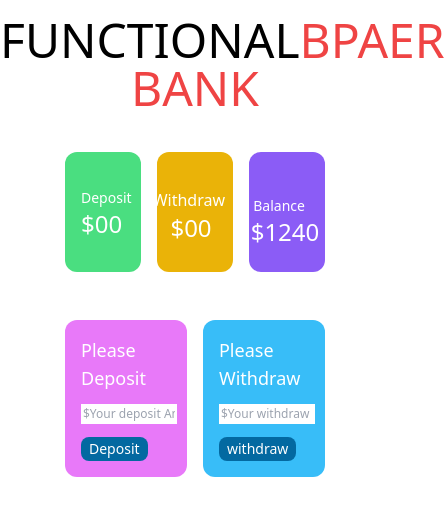
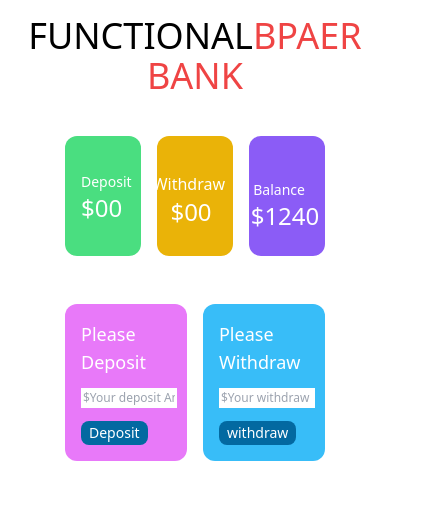
Before and after one commit to jahin1111/baper-bank-project, a plain HTML site: page index.html in a window 390 px wide. Shown: the whole page, 445 px wide, since content can reach past the window. Drawn offline with nearby package versions, Linux system fonts and the light colour scheme.

Commit message:
first commit

```diff
--- a/index.html
+++ b/index.html
@@ -7,7 +7,7 @@
     <script src="https://cdn.tailwindcss.com"></script>
 </head>
 <body>
-    <h1 class=" text-5xl text-center mt-4 uppercase ">Functional<span class="text-red-500 font-medium">Bpaer BAnk</span></h1>
+    <h1 class="text-4xl lg:text-5xl text-center mt-4 uppercase ">Functional<span class="text-red-500 font-small lg:font-medium">Bpaer BAnk</span></h1>
 
     <main>
         <section class="mt-10">
```
